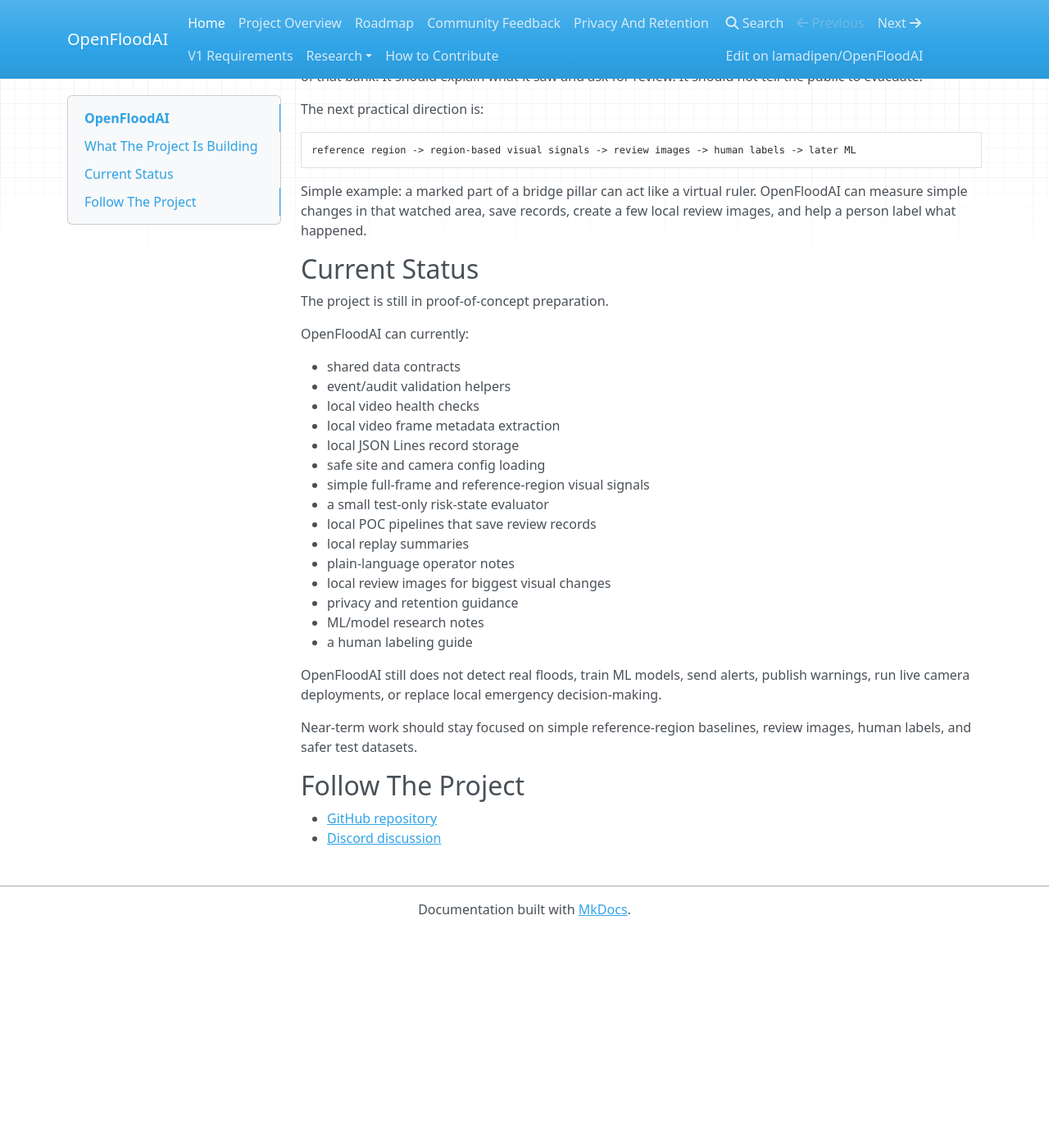
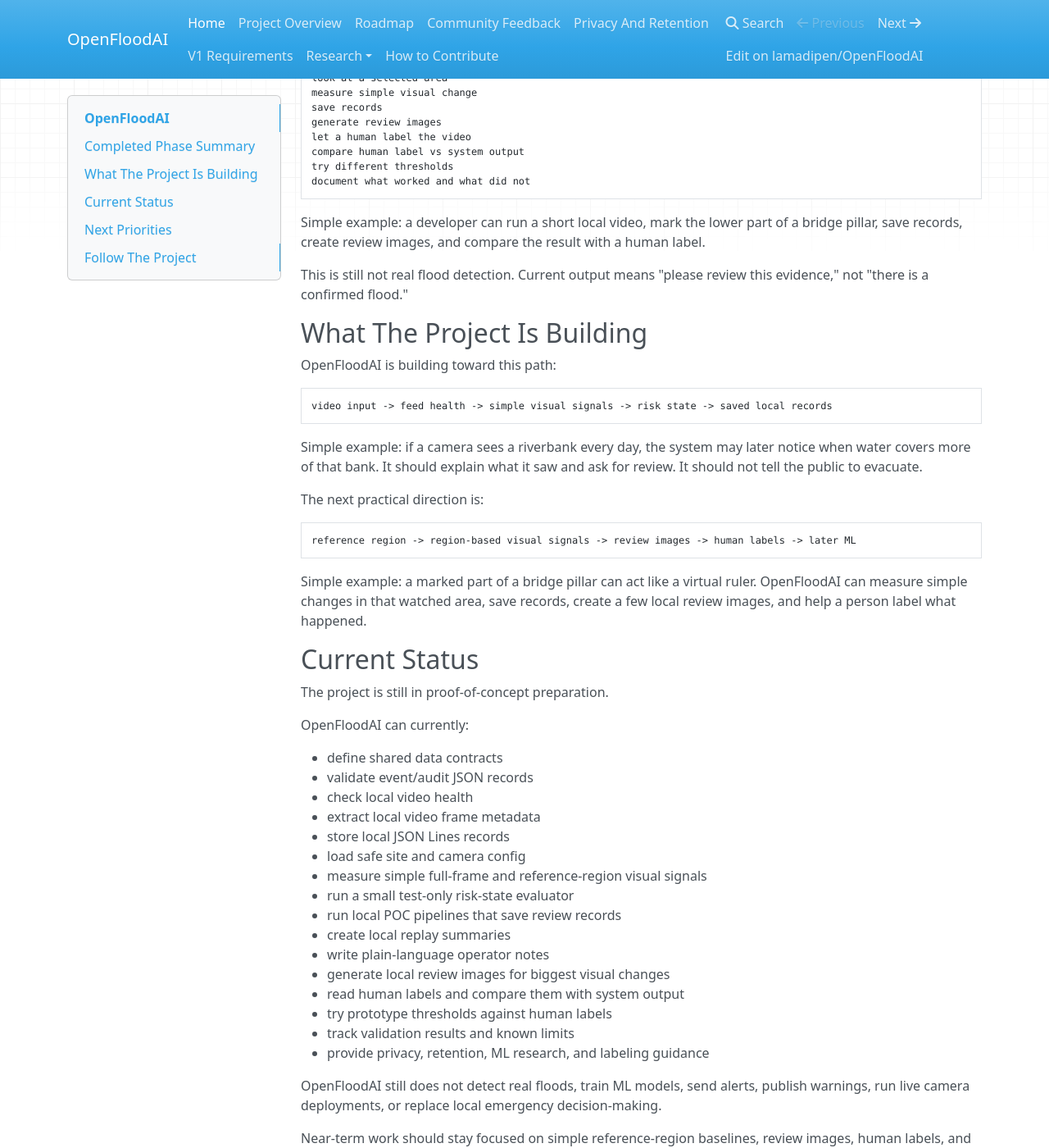
Before and after one commit to lamadipen/OpenFloodAI, an MkDocs documentation site: the page built from docs/index.md, in a window 1280 px wide and 1400 px high, scrolled down 432 px. Shown: the whole window at 82% size. Built offline with MkDocs 1.6.1, drawn with Linux system fonts in a browser that asks for light colours; nearby versions of some CDN libraries; before the commit the page ends 1569 px from its top, so only the background shows below that; some of the changed text lies outside the part shown.

Commit message:
OF-036 update docs site progress summary (#69)

````diff
--- a/docs/index.md
+++ b/docs/index.md
@@ -5,6 +5,29 @@
 The idea is simple: use a fixed camera near a river, run checks close to the camera, and create clear records when something may need human review.
 
 OpenFloodAI is not a finished public warning system yet. Early code must not send public warnings or make emergency decisions by itself.
+
+## Completed Phase Summary
+
+OpenFloodAI has completed the first foundation and validation-prep phase.
+
+In simple terms, the project can now:
+
+```text
+take a local video
+check if it is usable
+look at a selected area
+measure simple visual change
+save records
+generate review images
+let a human label the video
+compare human label vs system output
+try different thresholds
+document what worked and what did not
+```
+
+Simple example: a developer can run a short local video, mark the lower part of a bridge pillar, save records, create review images, and compare the result with a human label.
+
+This is still not real flood detection. Current output means "please review this evidence," not "there is a confirmed flood."
 
 ## What The Project Is Building
 
@@ -30,26 +53,39 @@
 
 OpenFloodAI can currently:
 
-- shared data contracts
-- event/audit validation helpers
-- local video health checks
-- local video frame metadata extraction
-- local JSON Lines record storage
-- safe site and camera config loading
-- simple full-frame and reference-region visual signals
-- a small test-only risk-state evaluator
-- local POC pipelines that save review records
-- local replay summaries
-- plain-language operator notes
-- local review images for biggest visual changes
-- privacy and retention guidance
-- ML/model research notes
-- a human labeling guide
+- define shared data contracts
+- validate event/audit JSON records
+- check local video health
+- extract local video frame metadata
+- store local JSON Lines records
+- load safe site and camera config
+- measure simple full-frame and reference-region visual signals
+- run a small test-only risk-state evaluator
+- run local POC pipelines that save review records
+- create local replay summaries
+- write plain-language operator notes
+- generate local review images for biggest visual changes
+- read human labels and compare them with system output
+- try prototype thresholds against human labels
+- track validation results and known limits
+- provide privacy, retention, ML research, and labeling guidance
 
 OpenFloodAI still does not detect real floods, train ML models, send alerts, publish warnings, run live camera deployments, or replace local emergency decision-making.
 
 Near-term work should stay focused on simple reference-region baselines, review images, human labels, and safer test datasets.
 
+## Next Priorities
+
+Recommended next issue order:
+
+1. OF-031: add a multi-video validation runner.
+2. OF-032: generate a validation summary report.
+3. OF-034: add hard-case validation examples and expected behavior.
+4. OF-033: improve the water-level change signal using the reference region.
+5. OF-035: update documentation with current validation progress and next goals.
+
+Simple meaning: first run more videos, then summarize the results, then test hard cases, then improve the signal.
+
 ## Follow The Project
 
 - [GitHub repository](https://github.com/lamadipen/OpenFloodAI)
````
Also changed, not shown: README.md (+15 -1 lines), docs/project-overview.md (+29 -2 lines), docs/research/validation-results.md (+21 -8 lines), docs/roadmap.md (+34 -10 lines).
